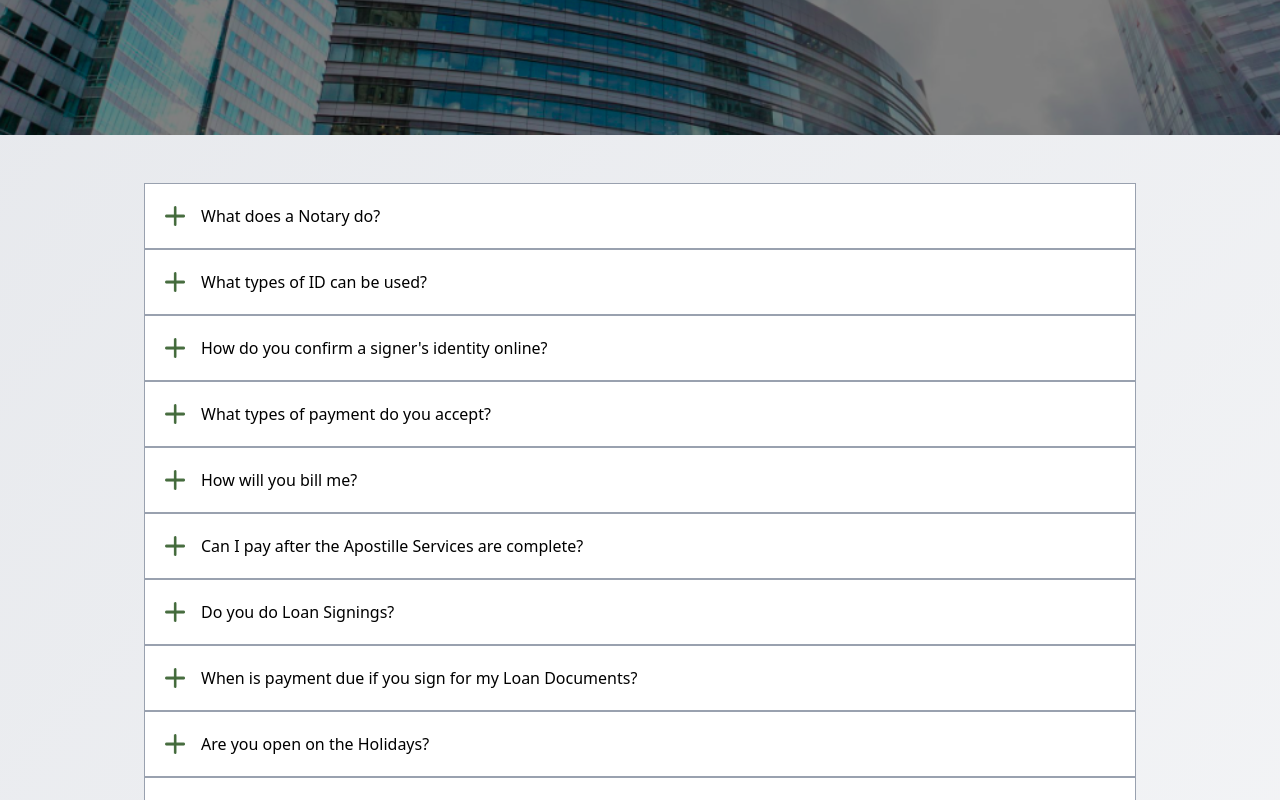
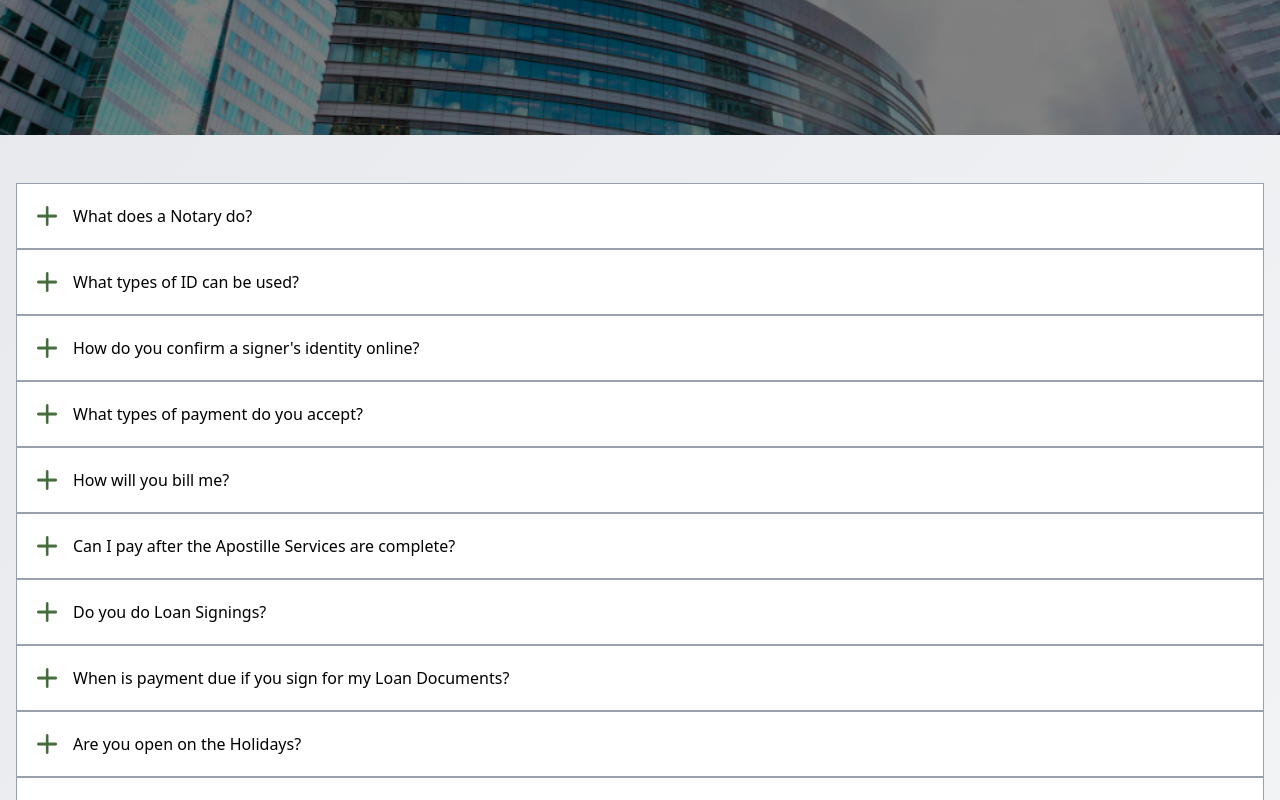
Before and after one commit to backbencherstudio/bigjake350-frontend, a Next.js app: page /faq in a window 1280 px wide. Shown: the part 540-1340 px from the top of the page. Built offline with nearby package versions, Linux system fonts and the light colour scheme.

Commit message:
solve faq container

```diff
--- a/components/faq/FaqList.tsx
+++ b/components/faq/FaqList.tsx
@@ -12,7 +12,7 @@ export default function FaqList() {
   };
 
   return (
-    <section className="max-w-5xl mx-auto px-4 py-12 text-[18px]">
+    <section className="container  px-4 py-12 text-[18px]">
       {faqItems.map((item, index) => (
        <motion.div
     key={index}
```
